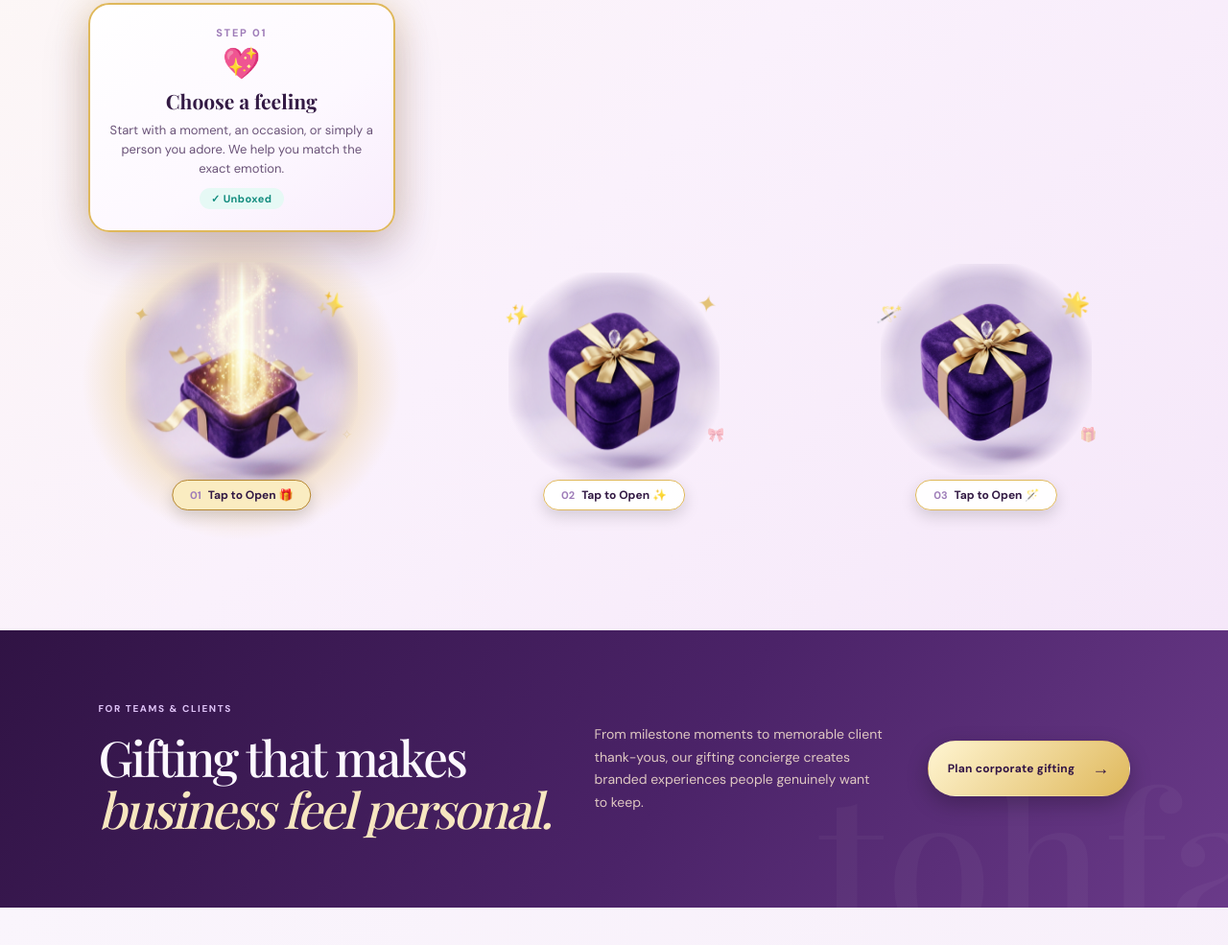
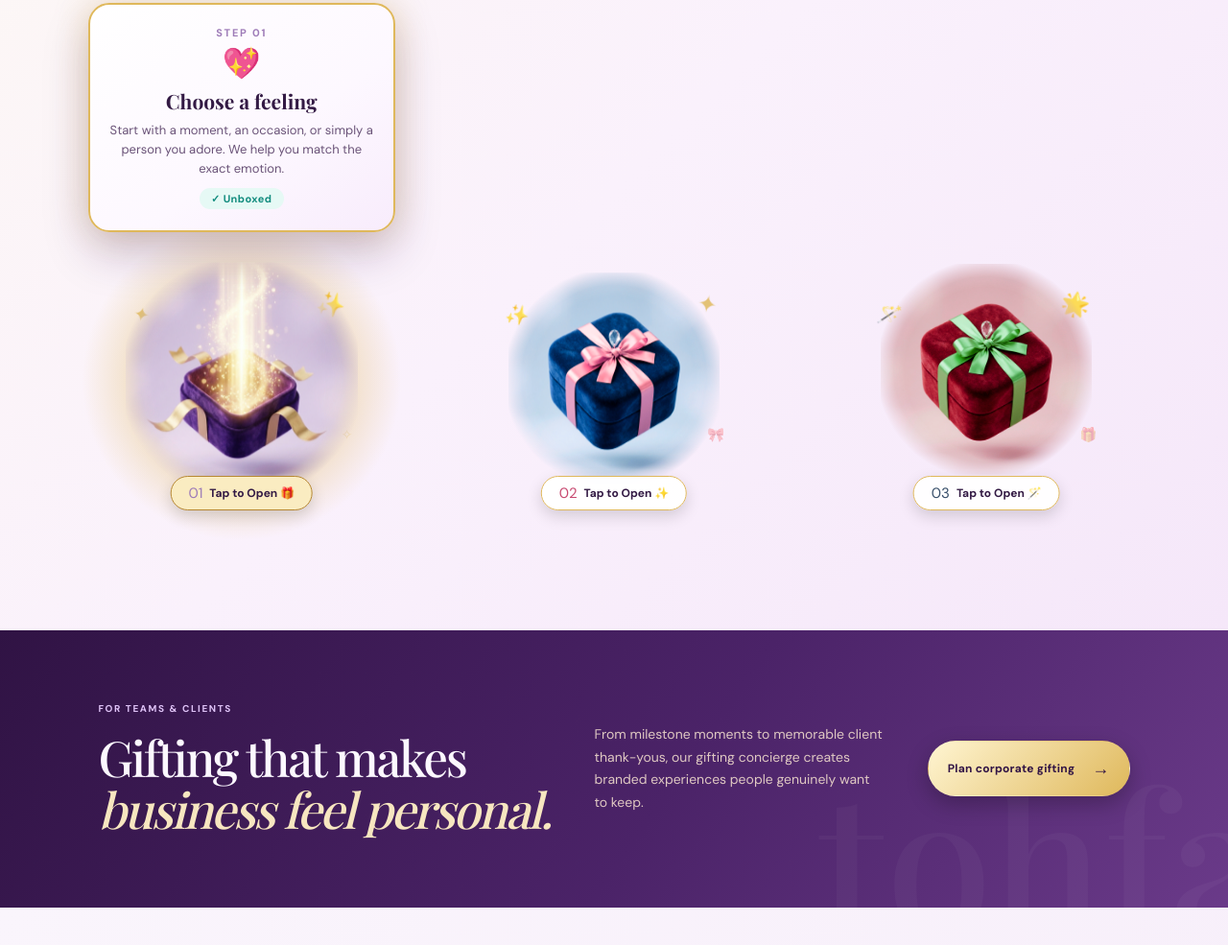
Before and after one commit to tohfapvt-art/tohfa9, a website: page index.html in a window 1280 px wide. Shown: the part 4717-5702 px from the top of the page at 96% size. Drawn offline with nearby package versions, Linux system fonts and the light colour scheme; a web font is replaced by a local one.

Commit message:
Apply 3 distinct luxury velvet colorways to the unboxing boxes: Signature Lilac Velvet, Rich Rose Berry Velvet, and Midnight Sapphire Velvet

```diff
--- a/outputs/unboxing-process.css
+++ b/outputs/unboxing-process.css
@@ -1,5 +1,5 @@
 /* ==========================================================================
-   TOHFA 3-STAGE VELVET UNBOXING ANIMATION (SEAMLESS BLENDED 3D OBJECT)
+   TOHFA 3-STAGE VELVET UNBOXING ANIMATION (3 DISTINCT LUXURY BOX COLORS)
    ========================================================================== */
 
 .process {
@@ -114,11 +114,14 @@
   font-size: 11px;
   font-weight: 900;
   letter-spacing: 0.16em;
-  color: #9e7cb8;
   text-transform: uppercase;
   display: block;
   margin-bottom: 4px;
 }
+
+.unbox-box-1 .scroll-tag { color: #9e7cb8; }
+.unbox-box-2 .scroll-tag { color: #c84b72; }
+.unbox-box-3 .scroll-tag { color: #3a506b; }
 
 .scroll-icon {
   font-size: 32px;
@@ -175,12 +178,23 @@
   width: 280px;
   height: 280px;
   border-radius: 50%;
-  background: radial-gradient(circle, rgba(250, 236, 193, 0.75) 0%, rgba(223, 184, 91, 0.35) 45%, transparent 70%);
   opacity: 0;
   transform: scale(0.7);
   transition: opacity 0.5s ease, transform 0.5s ease;
   pointer-events: none;
   z-index: 1;
+}
+
+.unbox-box-1 .halo-glow {
+  background: radial-gradient(circle, rgba(203, 165, 232, 0.75) 0%, rgba(223, 184, 91, 0.35) 45%, transparent 70%);
+}
+
+.unbox-box-2 .halo-glow {
+  background: radial-gradient(circle, rgba(235, 140, 175, 0.75) 0%, rgba(223, 184, 91, 0.35) 45%, transparent 70%);
+}
+
+.unbox-box-3 .halo-glow {
+  background: radial-gradient(circle, rgba(140, 185, 235, 0.75) 0%, rgba(223, 184, 91, 0.35) 45%, transparent 70%);
 }
 
 .unbox-box-wrap:hover .halo-glow,
@@ -224,7 +238,7 @@
 }
 
 /* ==========================================================================
-   3. 3D VELVET BOX RENDER (ZERO IMAGE EDGES — SEAMLESS BLEND)
+   3. THREE DISTINCT 3D VELVET BOX COLORS
    ========================================================================== */
 
 .box-3d-render-wrap {
@@ -248,23 +262,8 @@
   transform: scale(0.96);
 }
 
-/* Closed State 3D Velvet Box Image (State A) — Radial Vignette Edge Blend */
-.box-render-closed {
-  position: absolute;
-  inset: 0;
-  width: 100%;
-  height: 100%;
-  object-fit: contain;
-  mix-blend-mode: multiply;
-  -webkit-mask-image: radial-gradient(circle at 50% 50%, #000 55%, rgba(0,0,0,0.85) 62%, transparent 74%);
-  mask-image: radial-gradient(circle at 50% 50%, #000 55%, rgba(0,0,0,0.85) 62%, transparent 74%);
-  opacity: 1;
-  transform: scale(1);
-  transition: opacity 0.45s ease, transform 0.45s ease;
-  z-index: 6;
-}
-
-/* Open State 3D Velvet Box with Draped Ribbons & Light Beam (State C) */
+/* Base Render Styles with Seamless Edge Dissolve */
+.box-render-closed,
 .box-render-open {
   position: absolute;
   inset: 0;
@@ -274,13 +273,22 @@
   mix-blend-mode: multiply;
   -webkit-mask-image: radial-gradient(circle at 50% 50%, #000 55%, rgba(0,0,0,0.85) 62%, transparent 74%);
   mask-image: radial-gradient(circle at 50% 50%, #000 55%, rgba(0,0,0,0.85) 62%, transparent 74%);
+  transition: opacity 0.45s ease, transform 0.45s ease;
+}
+
+.box-render-closed {
+  opacity: 1;
+  transform: scale(1);
+  z-index: 6;
+}
+
+.box-render-open {
   opacity: 0;
   transform: scale(0.92);
-  transition: opacity 0.45s ease, transform 0.45s ease;
   z-index: 7;
 }
 
-/* On Open: Closed Box fades out, Open Box with Draped Ribbons & Light Beam fades in! */
+/* On Open Transitions */
 .unbox-box-wrap.is-open .box-render-closed {
   opacity: 0;
   transform: scale(0.85);
@@ -292,7 +300,25 @@
   transform: scale(1.1);
 }
 
-/* Interactive Pill Badge */
+/* --- COLOR 1: Signature Lavender / Lilac Velvet --- */
+.unbox-box-1 .box-render-closed,
+.unbox-box-1 .box-render-open {
+  filter: hue-rotate(0deg) saturate(1);
+}
+
+/* --- COLOR 2: Rich Rose Berry Velvet --- */
+.unbox-box-2 .box-render-closed,
+.unbox-box-2 .box-render-open {
+  filter: hue-rotate(-60deg) saturate(1.25) contrast(1.05);
+}
+
+/* --- COLOR 3: Midnight Royal Sapphire Velvet --- */
+.unbox-box-3 .box-render-closed,
+.unbox-box-3 .box-render-open {
+  filter: hue-rotate(75deg) saturate(1.35) brightness(0.92) contrast(1.08);
+}
+
+/* Interactive Pill Badges */
 .box-action-pill {
   position: absolute;
   bottom: 0;
@@ -311,12 +337,9 @@
   transition: all 0.3s ease;
 }
 
-.box-action-pill .tag-num {
-  font-family: 'DM Sans', sans-serif;
-  font-size: 11px;
-  font-weight: 900;
-  color: #9e7cb8;
-}
+.unbox-box-1 .box-action-pill .tag-num { color: #9e7cb8; }
+.unbox-box-2 .box-action-pill .tag-num { color: #c84b72; }
+.unbox-box-3 .box-action-pill .tag-num { color: #3a506b; }
 
 .box-action-pill .tag-label {
   font-family: 'DM Sans', sans-serif;
--- a/unboxing-process.css
+++ b/unboxing-process.css
@@ -1,5 +1,5 @@
 /* ==========================================================================
-   TOHFA 3-STAGE VELVET UNBOXING ANIMATION (SEAMLESS BLENDED 3D OBJECT)
+   TOHFA 3-STAGE VELVET UNBOXING ANIMATION (3 DISTINCT LUXURY BOX COLORS)
    ========================================================================== */
 
 .process {
@@ -114,11 +114,14 @@
   font-size: 11px;
   font-weight: 900;
   letter-spacing: 0.16em;
-  color: #9e7cb8;
   text-transform: uppercase;
   display: block;
   margin-bottom: 4px;
 }
+
+.unbox-box-1 .scroll-tag { color: #9e7cb8; }
+.unbox-box-2 .scroll-tag { color: #c84b72; }
+.unbox-box-3 .scroll-tag { color: #3a506b; }
 
 .scroll-icon {
   font-size: 32px;
@@ -175,12 +178,23 @@
   width: 280px;
   height: 280px;
   border-radius: 50%;
-  background: radial-gradient(circle, rgba(250, 236, 193, 0.75) 0%, rgba(223, 184, 91, 0.35) 45%, transparent 70%);
   opacity: 0;
   transform: scale(0.7);
   transition: opacity 0.5s ease, transform 0.5s ease;
   pointer-events: none;
   z-index: 1;
+}
+
+.unbox-box-1 .halo-glow {
+  background: radial-gradient(circle, rgba(203, 165, 232, 0.75) 0%, rgba(223, 184, 91, 0.35) 45%, transparent 70%);
+}
+
+.unbox-box-2 .halo-glow {
+  background: radial-gradient(circle, rgba(235, 140, 175, 0.75) 0%, rgba(223, 184, 91, 0.35) 45%, transparent 70%);
+}
+
+.unbox-box-3 .halo-glow {
+  background: radial-gradient(circle, rgba(140, 185, 235, 0.75) 0%, rgba(223, 184, 91, 0.35) 45%, transparent 70%);
 }
 
 .unbox-box-wrap:hover .halo-glow,
@@ -224,7 +238,7 @@
 }
 
 /* ==========================================================================
-   3. 3D VELVET BOX RENDER (ZERO IMAGE EDGES — SEAMLESS BLEND)
+   3. THREE DISTINCT 3D VELVET BOX COLORS
    ========================================================================== */
 
 .box-3d-render-wrap {
@@ -248,23 +262,8 @@
   transform: scale(0.96);
 }
 
-/* Closed State 3D Velvet Box Image (State A) — Radial Vignette Edge Blend */
-.box-render-closed {
-  position: absolute;
-  inset: 0;
-  width: 100%;
-  height: 100%;
-  object-fit: contain;
-  mix-blend-mode: multiply;
-  -webkit-mask-image: radial-gradient(circle at 50% 50%, #000 55%, rgba(0,0,0,0.85) 62%, transparent 74%);
-  mask-image: radial-gradient(circle at 50% 50%, #000 55%, rgba(0,0,0,0.85) 62%, transparent 74%);
-  opacity: 1;
-  transform: scale(1);
-  transition: opacity 0.45s ease, transform 0.45s ease;
-  z-index: 6;
-}
-
-/* Open State 3D Velvet Box with Draped Ribbons & Light Beam (State C) */
+/* Base Render Styles with Seamless Edge Dissolve */
+.box-render-closed,
 .box-render-open {
   position: absolute;
   inset: 0;
@@ -274,13 +273,22 @@
   mix-blend-mode: multiply;
   -webkit-mask-image: radial-gradient(circle at 50% 50%, #000 55%, rgba(0,0,0,0.85) 62%, transparent 74%);
   mask-image: radial-gradient(circle at 50% 50%, #000 55%, rgba(0,0,0,0.85) 62%, transparent 74%);
+  transition: opacity 0.45s ease, transform 0.45s ease;
+}
+
+.box-render-closed {
+  opacity: 1;
+  transform: scale(1);
+  z-index: 6;
+}
+
+.box-render-open {
   opacity: 0;
   transform: scale(0.92);
-  transition: opacity 0.45s ease, transform 0.45s ease;
   z-index: 7;
 }
 
-/* On Open: Closed Box fades out, Open Box with Draped Ribbons & Light Beam fades in! */
+/* On Open Transitions */
 .unbox-box-wrap.is-open .box-render-closed {
   opacity: 0;
   transform: scale(0.85);
@@ -292,7 +300,25 @@
   transform: scale(1.1);
 }
 
-/* Interactive Pill Badge */
+/* --- COLOR 1: Signature Lavender / Lilac Velvet --- */
+.unbox-box-1 .box-render-closed,
+.unbox-box-1 .box-render-open {
+  filter: hue-rotate(0deg) saturate(1);
+}
+
+/* --- COLOR 2: Rich Rose Berry Velvet --- */
+.unbox-box-2 .box-render-closed,
+.unbox-box-2 .box-render-open {
+  filter: hue-rotate(-60deg) saturate(1.25) contrast(1.05);
+}
+
+/* --- COLOR 3: Midnight Royal Sapphire Velvet --- */
+.unbox-box-3 .box-render-closed,
+.unbox-box-3 .box-render-open {
+  filter: hue-rotate(75deg) saturate(1.35) brightness(0.92) contrast(1.08);
+}
+
+/* Interactive Pill Badges */
 .box-action-pill {
   position: absolute;
   bottom: 0;
@@ -311,12 +337,9 @@
   transition: all 0.3s ease;
 }
 
-.box-action-pill .tag-num {
-  font-family: 'DM Sans', sans-serif;
-  font-size: 11px;
-  font-weight: 900;
-  color: #9e7cb8;
-}
+.unbox-box-1 .box-action-pill .tag-num { color: #9e7cb8; }
+.unbox-box-2 .box-action-pill .tag-num { color: #c84b72; }
+.unbox-box-3 .box-action-pill .tag-num { color: #3a506b; }
 
 .box-action-pill .tag-label {
   font-family: 'DM Sans', sans-serif;
```
